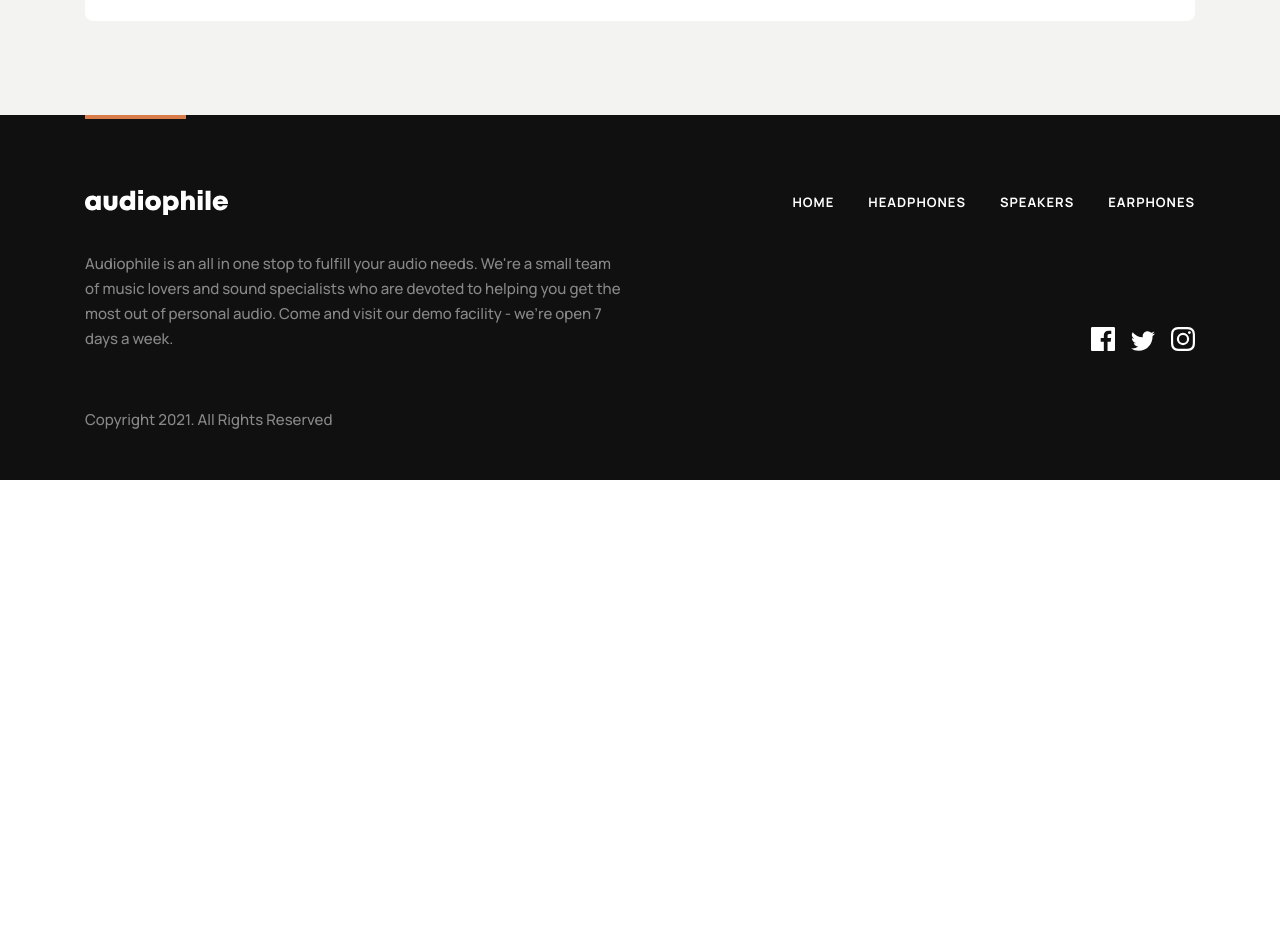
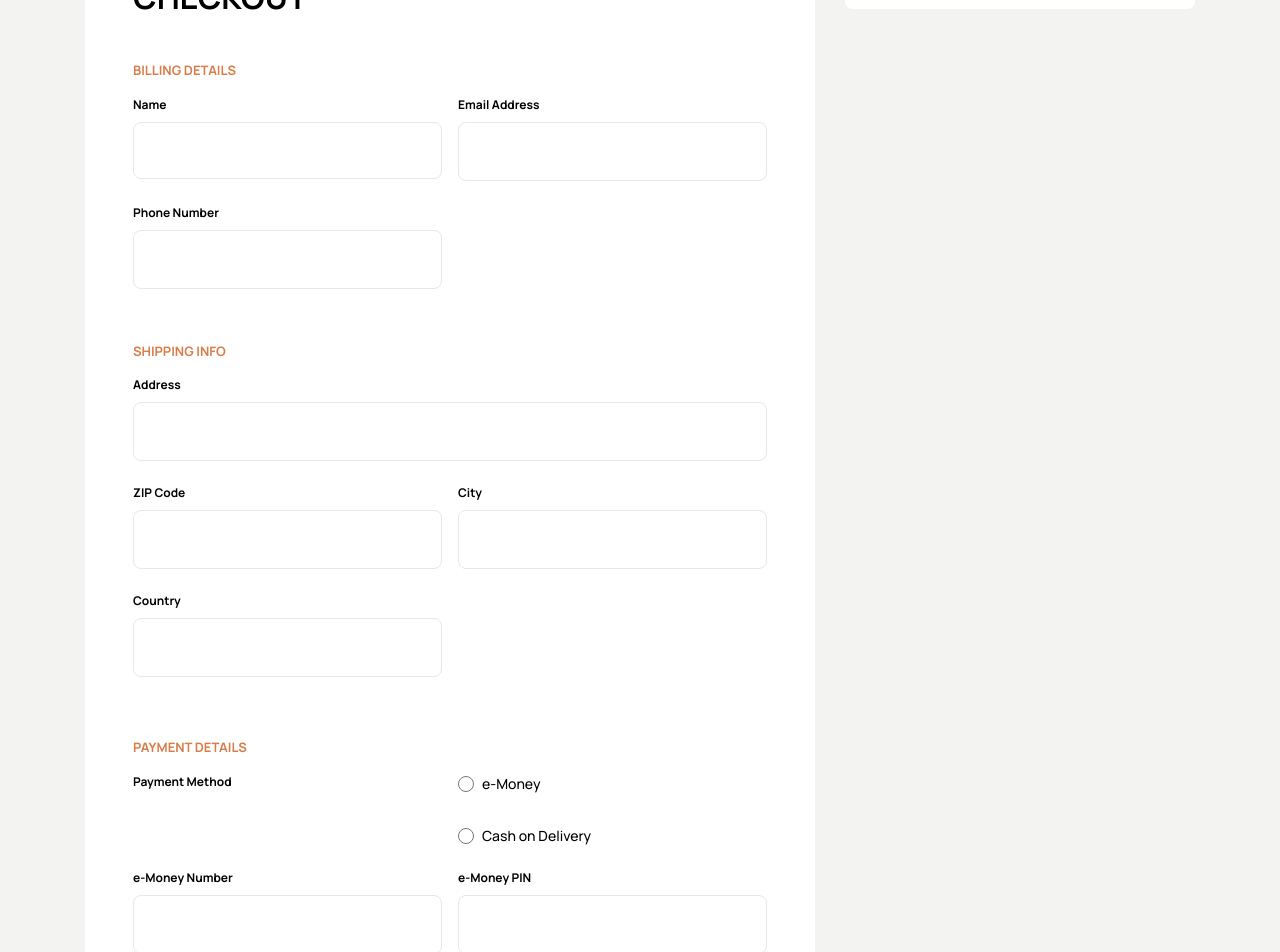
Before and after one commit to Mikoyzskie/fm-audiophile, a Next.js app: page /checkout in a window 1280 px wide. Shown: the part 320-1272 px from the top of the page. Before the commit the page ends 800 px from the top, so only its background shows below. Built offline with nearby package versions, Linux system fonts and the light colour scheme.

Commit message:
chore: +checkout form draft

```diff
--- a/src/app/checkout/page.tsx
+++ b/src/app/checkout/page.tsx
@@ -16,10 +16,91 @@ export default function page() {
             <div className="bg-[#101010]">
                 <Header />
             </div>
-            <div className="grow max-w-[1110px] w-full mx-auto pt-[79px] flex flex-col items-start gap-[38px]">
+            <div className="grow max-w-[1110px] w-full mx-auto pt-[79px] pb-[141px] flex flex-col items-start gap-[38px]">
                 <Back />
-                <div className="bg-white p-12 pt-14 w-full rounded-lg">
+                <div className="flex gap-[30px] w-full">
+                    <div className="bg-white p-12 pt-14 grow rounded-lg">
+                        <h2 className="font-bold text-[32px] mb-10">CHECKOUT</h2>
+                        <div className="mb-[53px]">
+                            <p className="font-bold text-[13px] text-[#D87D4A] mb-4">BILLING DETAILS</p>
+                            <div className="w-full flex flex-col gap-6">
+                                <div className="flex gap-4 w-full">
+                                    <div className="flex flex-col gap-[9px] basis-1/2">
+                                        <label htmlFor="name" className="text-xs font-bold">Name</label>
+                                        <input id="name" type="text" className="leading-[100%] border outline-none p-[18px] rounded-lg text-[14px]" />
+                                    </div>
+                                    <div className="flex flex-col gap-[9px] basis-1/2">
+                                        <label htmlFor="name" className="text-xs font-bold">Email Address</label>
+                                        <input id="name" type="text" className=" border outline-none p-[18px] rounded-lg text-[14px]" />
+                                    </div>
+                                </div>
+                                <div className="flex gap-4">
+                                    <div className="flex flex-col gap-[9px] basis-[calc(50%-8px)]">
+                                        <label htmlFor="name" className="text-xs font-bold">Phone Number</label>
+                                        <input id="name" type="text" className=" border outline-none p-[18px] rounded-lg text-[14px]" />
+                                    </div>
+                                </div>
+                            </div>
+                        </div>
+                        <div className="mb-[61px]">
+                            <p className="font-bold text-[13px] text-[#D87D4A] mb-4">SHIPPING INFO</p>
+                            <div className="w-full flex flex-col gap-6">
+                                <div className="flex flex-col gap-[9px]">
+                                    <label htmlFor="name" className="text-xs font-bold">Address</label>
+                                    <input id="name" type="text" className=" border outline-none p-[18px] rounded-lg text-[14px]" />
+                                </div>
+                                <div className="flex gap-4 w-full">
+                                    <div className="flex flex-col gap-[9px] basis-1/2">
+                                        <label htmlFor="name" className="text-xs font-bold">ZIP Code</label>
+                                        <input id="name" type="text" className=" border outline-none p-[18px] rounded-lg text-[14px]" />
+                                    </div>
+                                    <div className="flex flex-col gap-[9px] basis-1/2">
+                                        <label htmlFor="name" className="text-xs font-bold">City</label>
+                                        <input id="name" type="text" className=" border outline-none p-[18px] rounded-lg text-[14px]" />
+                                    </div>
+                                </div>
+                                <div className="flex gap-4">
+                                    <div className="flex flex-col gap-[9px] basis-[calc(50%-8px)]">
+                                        <label htmlFor="name" className="text-xs font-bold">Country</label>
+                                        <input id="name" type="text" className=" border outline-none p-[18px] rounded-lg text-[14px]" />
+                                    </div>
+                                </div>
+                            </div>
+                        </div>
+                        <div>
+                            <p className="font-bold text-[13px] text-[#D87D4A] mb-4">PAYMENT DETAILS</p>
+                            <div className="w-full flex flex-col gap-6">
+                                <div className="flex gap-4">
+                                    <span className="text-xs font-bold basis-1/2">Payment Method</span>
+                                    <div className="flex flex-col gap-4 basis-1/2">
 
+                                        <div className="flex items-center mb-4">
+                                            <input id="default-radio-1" type="radio" value="" name="default-radio" className="outline-none w-4 h-4 text-[#D87D4A] bg-gray-100 border-gray-300 focus:ring-0 dark:focus:ring-[#D87D4A] dark:ring-offset-gray-800 dark:bg-gray-700 dark:border-gray-600" />
+                                            <label htmlFor="default-radio-1" className="ms-2 text-sm font-medium">e-Money</label>
+                                        </div>
+                                        <div className="flex items-center">
+                                            <input id="default-radio-2" type="radio" value="" name="default-radio" className="outline-none w-4 h-4 text-blue-600 bg-gray-100 border-gray-300 focus:ring-blue-500 dark:focus:ring-blue-600 dark:ring-offset-gray-800 dark:bg-gray-700 dark:border-gray-600" />
+                                            <label htmlFor="default-radio-2" className="ms-2 text-sm font-medium ">Cash on Delivery</label>
+                                        </div>
+
+                                    </div>
+                                </div>
+                                <div className="flex gap-4 w-full">
+                                    <div className="flex flex-col gap-[9px] basis-1/2">
+                                        <label htmlFor="name" className="text-xs font-bold">e-Money Number</label>
+                                        <input id="name" type="text" className=" border outline-none p-[18px] rounded-lg text-[14px]" />
+                                    </div>
+                                    <div className="flex flex-col gap-[9px] basis-1/2">
+                                        <label htmlFor="name" className="text-xs font-bold">e-Money PIN</label>
+                                        <input id="name" type="text" className=" border outline-none p-[18px] rounded-lg text-[14px]" />
+                                    </div>
+                                </div>
+                            </div>
+                        </div>
+                    </div>
+                    <div className="bg-white max-w-[350px] max-h-[612opx] h-full p-8 w-full rounded-lg">
+                        <h3 className="font-bold text-lg">SUMMARY</h3>
+                    </div>
                 </div>
             </div>
 
```
